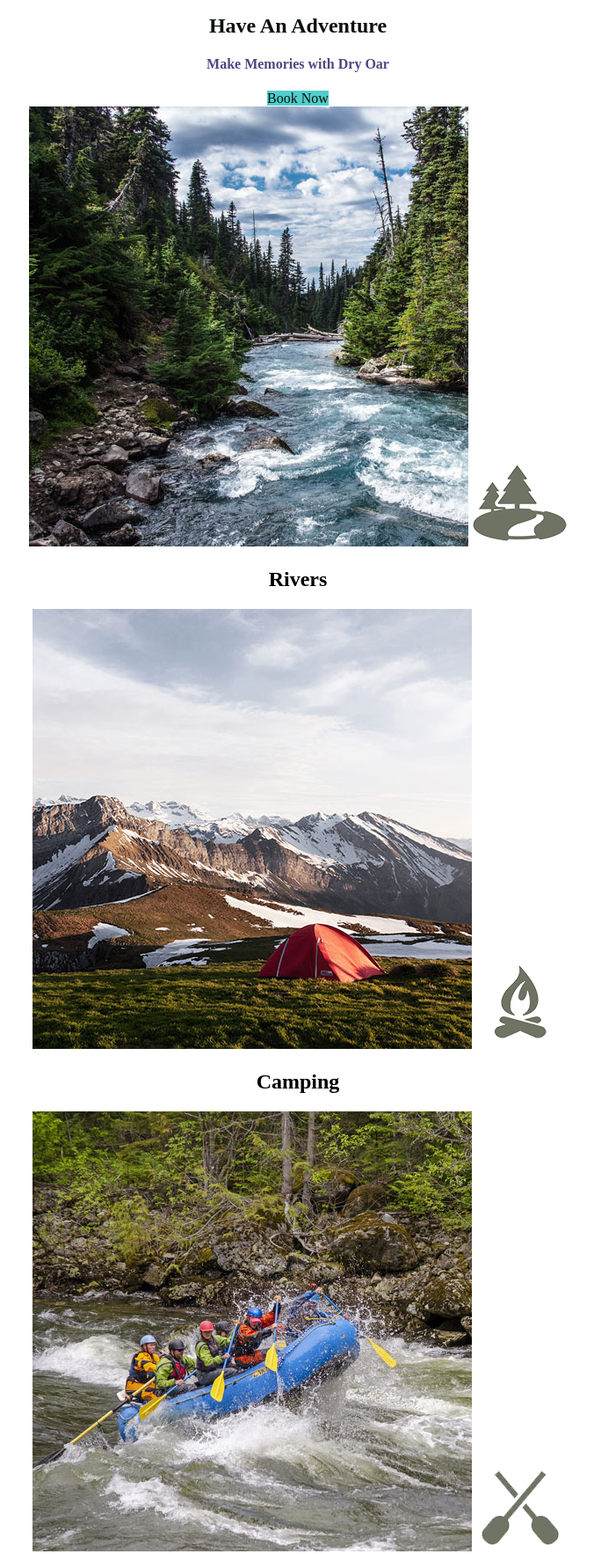
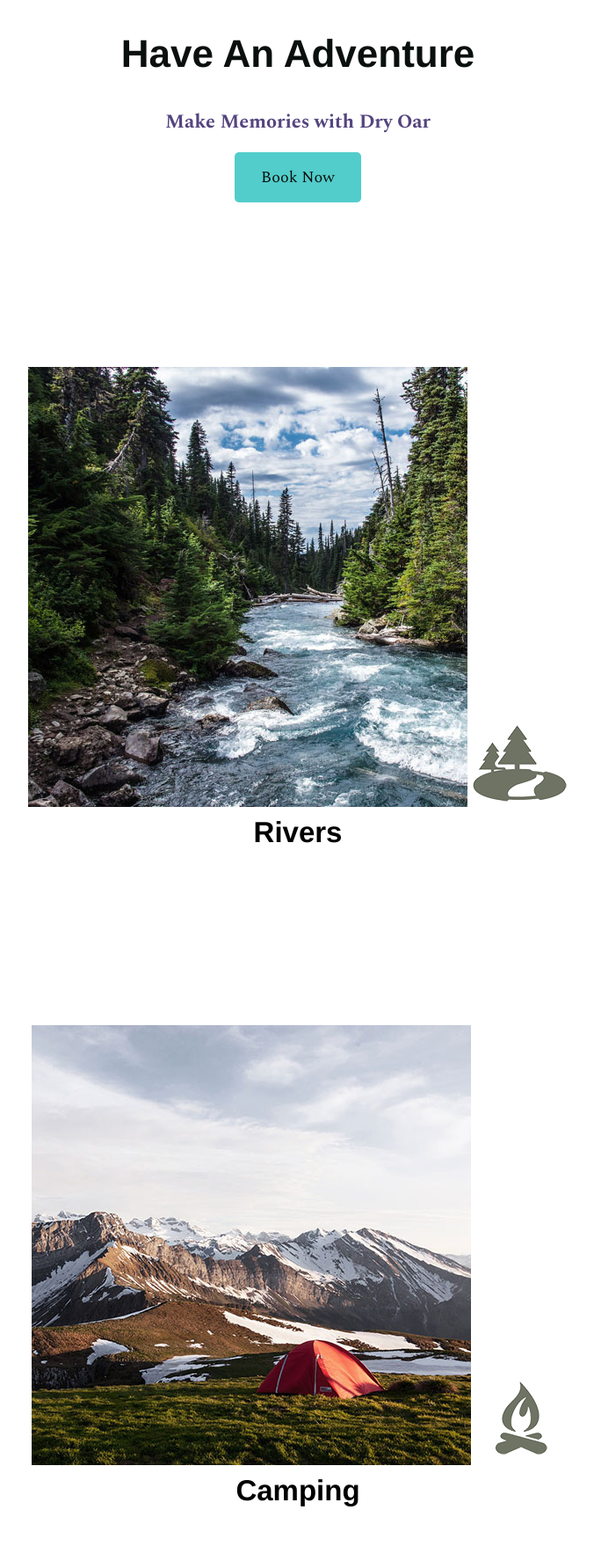
Before and after one commit to Dragonsmith88/WDD-130, a plain HTML site: page wwr/index.html in a window 1280 px wide. Shown: the part 960-2726 px from the top of the page at 88% size, without its empty margins (301-977 px from the left). Drawn offline with nearby package versions, Linux system fonts and the light colour scheme; a web font is replaced by a local one.

Commit message:
Added Fonts to Website

```diff
--- a/wwr/index.html
+++ b/wwr/index.html
@@ -5,6 +5,7 @@
     <meta charset="UTF-8">
     <meta name="viewport" content="width=device-width, initial-scale=1.0">
     <title>Summer Whitewater Rafting | Dry Oar Boating | Home</title>
+    <style class="css"></style>
 </head>
 
 <body>
--- a/wwr/styles/style.css
+++ b/wwr/styles/style.css
@@ -1,3 +1,5 @@
+@import url('https://fonts.googleapis.com/css2?family=Spectral:ital,wght@0,200;0,300;0,400;0,500;0,600;0,700;0,800;1,200;1,300;1,400;1,500;1,600;1,700;1,800&family=Waterfall&display=swap');
+
 #background{
     background-color: #A5E6BA;
     height: 725px;
@@ -5,12 +7,20 @@
 
 body{
     background-color: white;
+    font-family: Spectral, Helvetica, sans-serif;
+    font-size: 22px;
+    margin: 0;
+    padding: 0;
 }
 
 .book, .join{
     background-color: #52cdcb;
     color: #0A100D;
     text-decoration: none;
+    font-size: 18px;
+    padding: 15px 30px;
+    margin-top: 50px;
+    border-radius: 5px;
 }
 
 .book:hover, .join:hover{
@@ -23,14 +33,25 @@ body{
     text-align: center;
 }
 
+.camping-card{
+    margin: 200px 0;
+}
+
+.card img{
+    border: 10px solid #0A100D;
+}
+
 div#content {
     max-width: 1600px;
     margin: 0 auto;
 }
 
+
 footer{
     background-color: #A5E6BA;
     text-decoration: none;
+    padding: 25px 50px;
+    margin-top: 200px;
 }
 
 footer a{
@@ -45,18 +66,30 @@ footer a:hover{
 
 footer p{
     font-size: 1.2em;
+    font-family: spectral, Helvetica, sans-serif;
 }
 
 footer p a:hover{
     text-decoration: underline;
 }
 
+footer .social img {
+    padding-top: 15px;
+}
+
+h2{
+    font-family: Waterfall, Helvetica, sans-serif;
+    margin: 0;
+}
+
 h4{
     color: #54457F;
+    font-family: spectral, Helvetica, sans-serif;
 }
 
 header{
     background-color: #A5E6BA;
+    font-family: spectral, Helvetica, sans-serif;
 }
 
 #hero-img{
@@ -69,6 +102,17 @@ header{
 
 .home-title{
     color: #0A100D;
+    font-family: Waterfall, Helvetica, sans-serif;
+    font-size: 2em;
+    margin-top: 10px;
+}
+
+.icon{
+    padding-top: 10px;
+}
+
+#logo_link{
+    padding-top: 5px;
 }
 
 .logo{
@@ -79,9 +123,14 @@ main section {
     text-align: center;
 }
 
+main section img {
+    box-sizing: border-box;
+}
 
 .msg{
     background-color: #52cdcb;
+    line-height: 1.5em;
+    padding: 35px;
 }
 
 .msg h2{
@@ -90,12 +139,16 @@ main section {
 
 .msg p{
     color: #54457F;
+    font-family: Spectral, Helvetica, sans-serif;
+    font-size: .8em;
+    padding-bottom: 15px;
 }
 
 nav a {
     text-align: center;
     color: #0A100D;
     text-decoration: none;
+    padding: 35px;
 }
 
 nav a:hover{
@@ -103,3 +156,11 @@ nav a:hover{
     color: #54457F;
     text-decoration: underline;
 }
+
+.rapids-card{
+    margin: 200px 0;
+}
+
+.rivers-card{
+    margin: 200px 0;
+}
```
